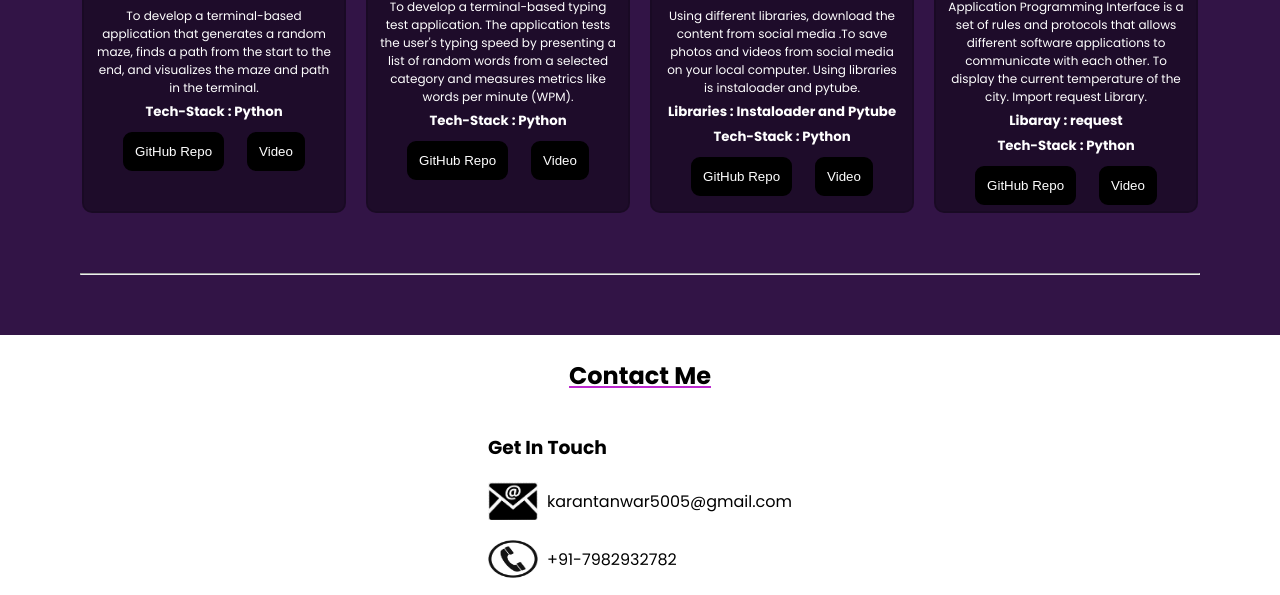
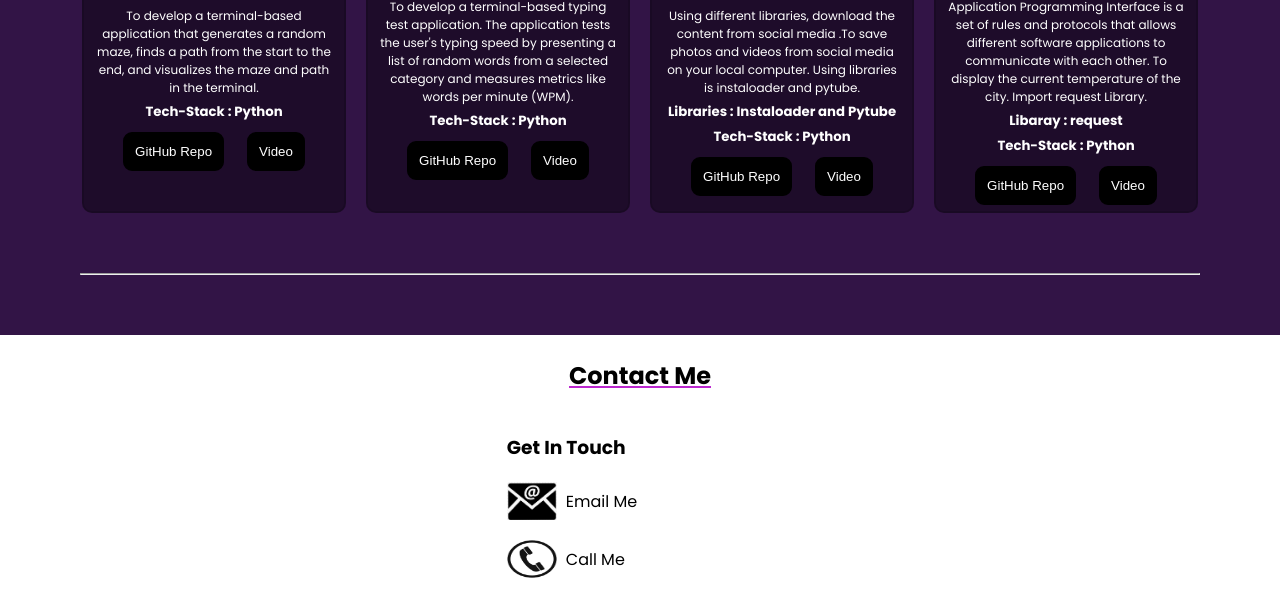
Before and after one commit to karan2782/portfolio-repo, a plain HTML site: page index.html in a window 1280 px wide. Shown: the part 2679-3274 px from the top of the page. Drawn offline with nearby package versions, Linux system fonts and the light colour scheme.

Commit message:
update contact

```diff
--- a/index.html
+++ b/index.html
@@ -203,12 +203,12 @@
                 <h3>Get In Touch</h3>
                 <div class="contact-info">
                     <img src="gmail.png" alt="">
-                    <div>karantanwar5005@gmail.com</div>
+                    <div><a href="mailto:karantanwar5005@gmail.com">Email Me</a></div>
                 </div>
 
                 <div class="contact-info">
                     <img src="phone.webp" alt="">
-                    <div>+91-7982932782</div>
+                    <div><a href="tel:+91-7982932782" target="_blank">Call Me</a></div>
                 </div>
 
                 <div class="contact-info">
```
